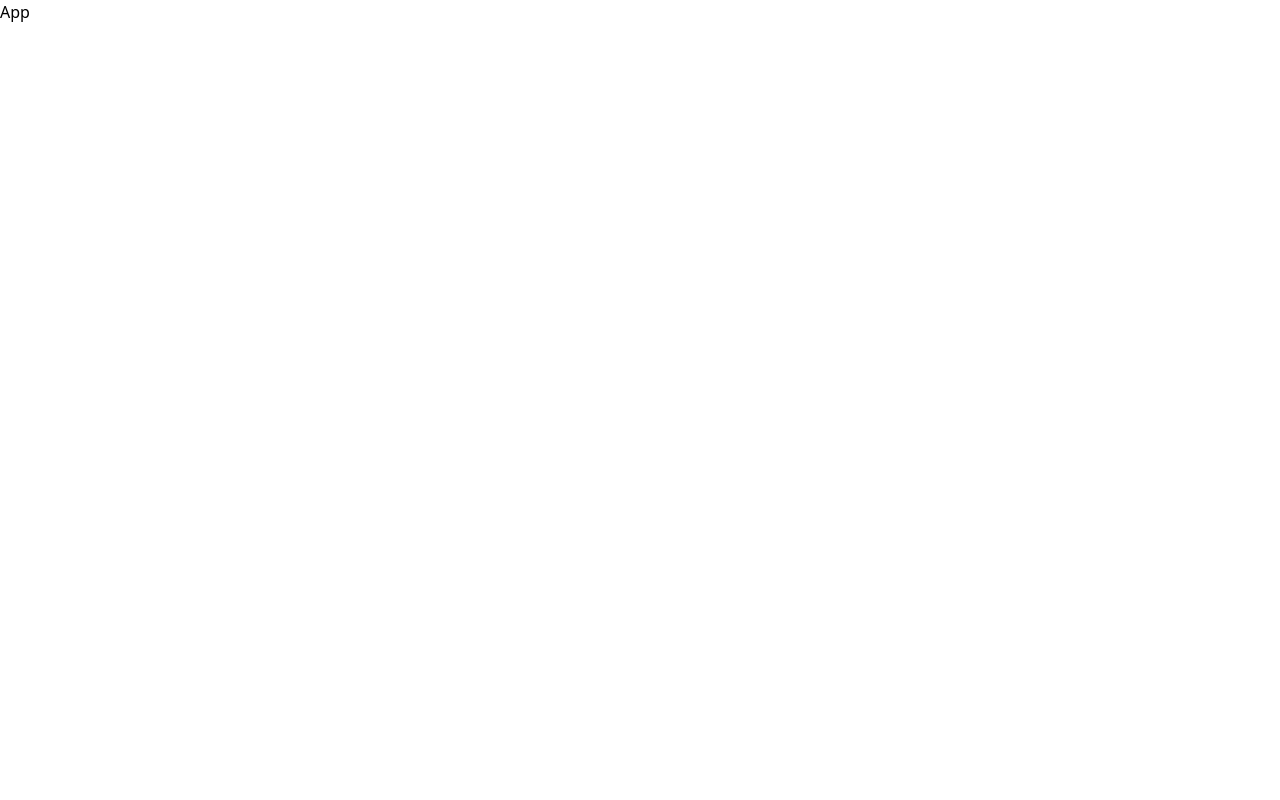
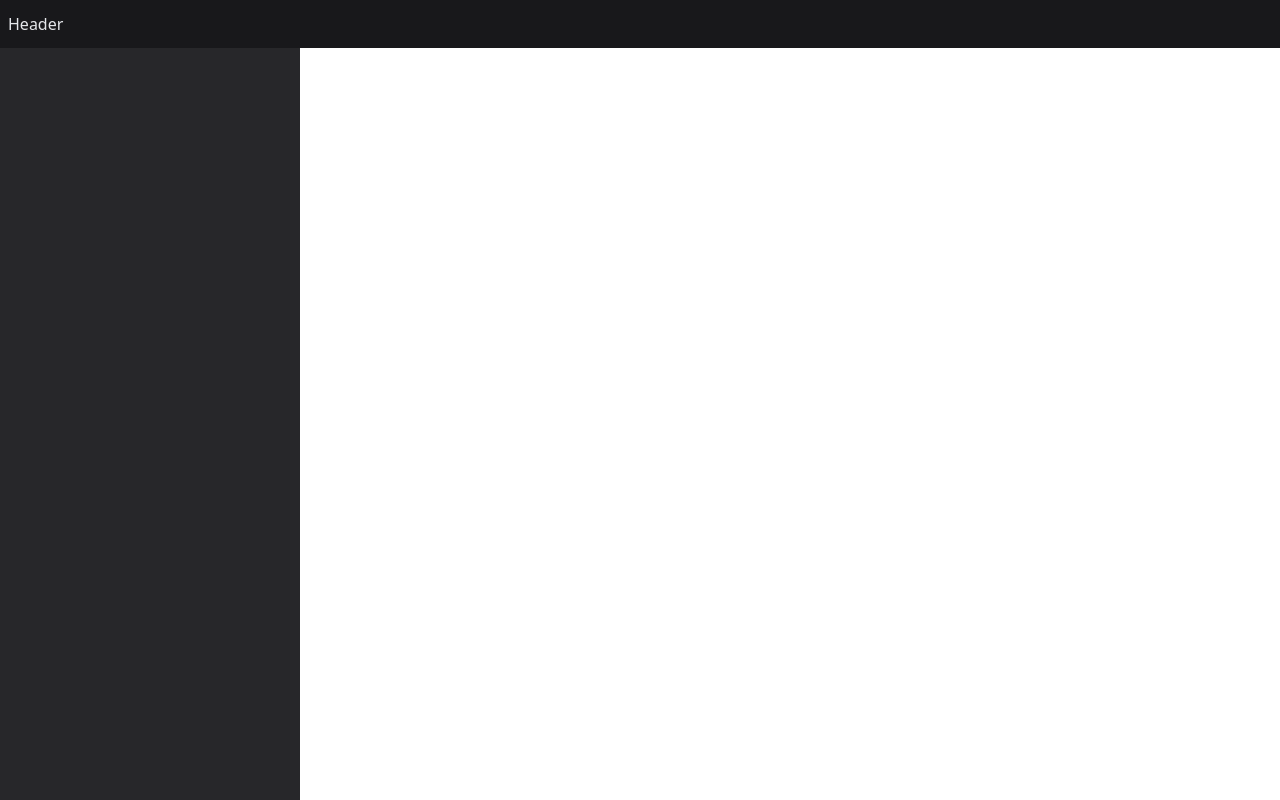
Before and after one commit to sina-byn/online-code-editor, a React (Vite) app: page / in a window 1280 px wide. Built offline with nearby package versions, Linux system fonts and the light colour scheme.

Commit message:
layout added

```diff
--- a/src/App.tsx
+++ b/src/App.tsx
@@ -1,7 +1,28 @@
+// * components
+import Header from './components/Header';
+import EditorsPane from './components/EditorsPane';
+
 const App = () => {
   return (
-    <div>
-      App
+    <div className='app-container flex flex-col h-screen w-screen overflow-hidden'>
+      <Header>
+        <span className='text-gray-200'>Header</span>
+      </Header>
+      <main className='flex h-full'>
+        <EditorsPane />
+        {/* Resizer goes here */}
+        <section className='preview-pane w-full flex flex-col'>
+          <iframe
+            ref={null}
+            width='100%'
+            height='100%'
+            title='output'
+            frameBorder='0'
+            sandbox='allow-scripts allow-modals allow-same-origin'
+          />
+          {/* Console goes here */}
+        </section>
+      </main>
     </div>
   );
 };
--- /dev/null
+++ b/src/components/EditorsPane.tsx
@@ -0,0 +1,11 @@
+import { FC } from 'react';
+
+const EditorsPane: FC = () => {
+  return (
+    <section className='editors-pane w-3/12 min-w-[300px] max-w-[50vw] flex flex-col bg-zinc-800'>
+      {/* CodeEditors go here */}
+    </section>
+  );
+};
+
+export default EditorsPane;
--- /dev/null
+++ b/src/components/Header.tsx
@@ -0,0 +1,23 @@
+import { FC, ReactNode } from 'react';
+
+// * interfaces
+interface HeaderProps {
+  children: ReactNode;
+}
+
+const Header: FC<HeaderProps> = ({ children }) => {
+  return (
+    <header className='flex justify-between bg-zinc-900 px-2 py-3'>
+      <div className='options left flex items-center gap-x-4'>
+        {/* ThemeSelect goes here */}
+        {/* ModeSwitch goes here */}
+        {children}
+      </div>
+      <div className='options right flex items-center pr-4'>
+        {/* FullscreenButton goes here */}
+      </div>
+    </header>
+  );
+};
+
+export default Header;
--- /dev/null
+++ b/src/context/AppContextProvider.tsx
@@ -0,0 +1,22 @@
+import { FC, createContext, ReactNode } from 'react';
+
+// * interfaces
+interface ProviderProps {
+    children: ReactNode;
+}
+
+interface AppContext {
+    [key: string]: any;
+};
+
+export const AppCtx: AppContext = createContext({});
+
+const AppContextProvider: FC<ProviderProps> = ({ children }) => {
+    return (
+        <AppCtx.Provider value={null}>
+            {children}
+        </AppCtx.Provider>
+    );
+};
+
+export default AppContextProvider;
--- a/src/index.tsx
+++ b/src/index.tsx
@@ -3,8 +3,13 @@ import ReactDOM from 'react-dom/client';
 import App from './App';
 import './index.css';
 
+// * context provider
+import AppContextProvider from './context/AppContextProvider';
+
 ReactDOM.createRoot(document.getElementById('root') as HTMLElement).render(
   <React.StrictMode>
-    <App />
+    <AppContextProvider>
+      <App />
+    </AppContextProvider>
   </React.StrictMode>
 );
```
